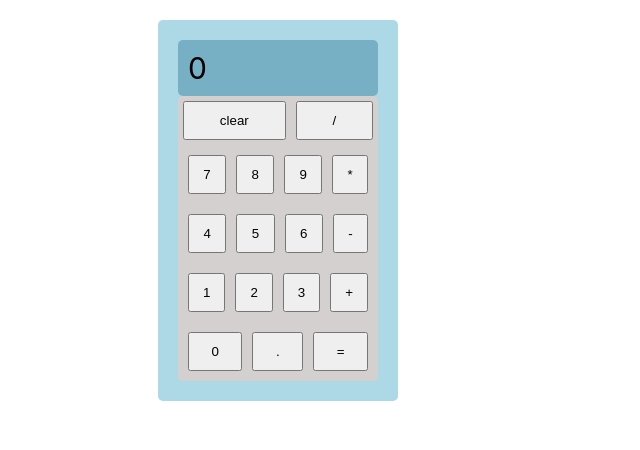
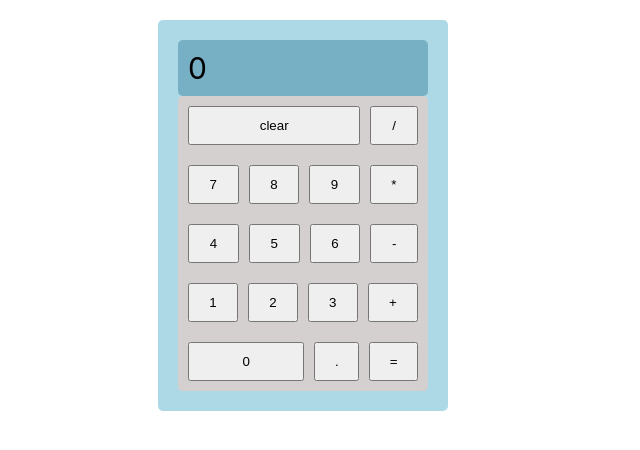
Before and after one commit to henriwf/calculator, a plain HTML site: page index.html in a window 1280 px wide. Shown: the whole page, without its empty margins (0-640 px from the left). Drawn offline with Linux system fonts and the light colour scheme.

Commit message:
style new line created on js

```diff
--- a/style.css
+++ b/style.css
@@ -14,6 +14,8 @@ div {
     max-height: 100%;
     max-width: 200px;
     border-radius: 5px;
+    max-width: auto;
+    min-width: fit-content;
 }
 
 .display {
@@ -23,11 +25,21 @@ div {
     font-family: -apple-system, system-ui, "Segoe UI", Helvetica, Arial, sans-serif, "Apple Color Emoji", "Segoe UI Emoji";
     font-size: 30px;
     border-radius: 5px;
+    max-width: auto;
+    min-width: fit-content;
 
 }
 .keyboard {
     flex-direction: column;
     background-color: rgb(212, 208, 208);
+    border-radius: 5px;
+    min-width: 250px;
+}
+
+.line0 {
+    display: flex;
+    background-color: rgb(212, 208, 208);
+    padding: 5px;
     border-radius: 5px;
 }
 
@@ -65,3 +77,11 @@ button {
     align-items: center;
     justify-content: center;
 }
+
+.clear {
+    flex-grow: 6;
+}
+
+#zero {
+    flex-grow: 5;
+}
```
